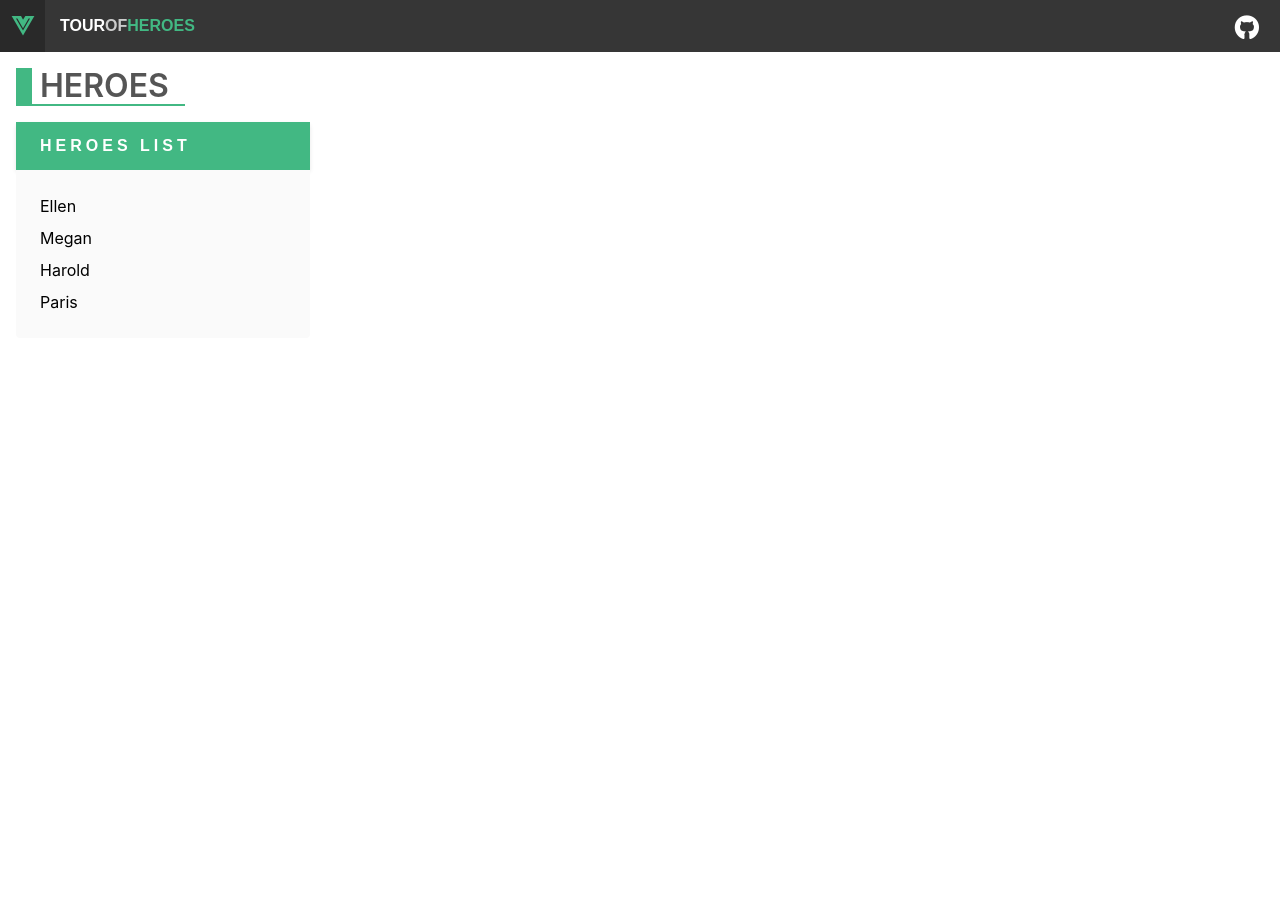
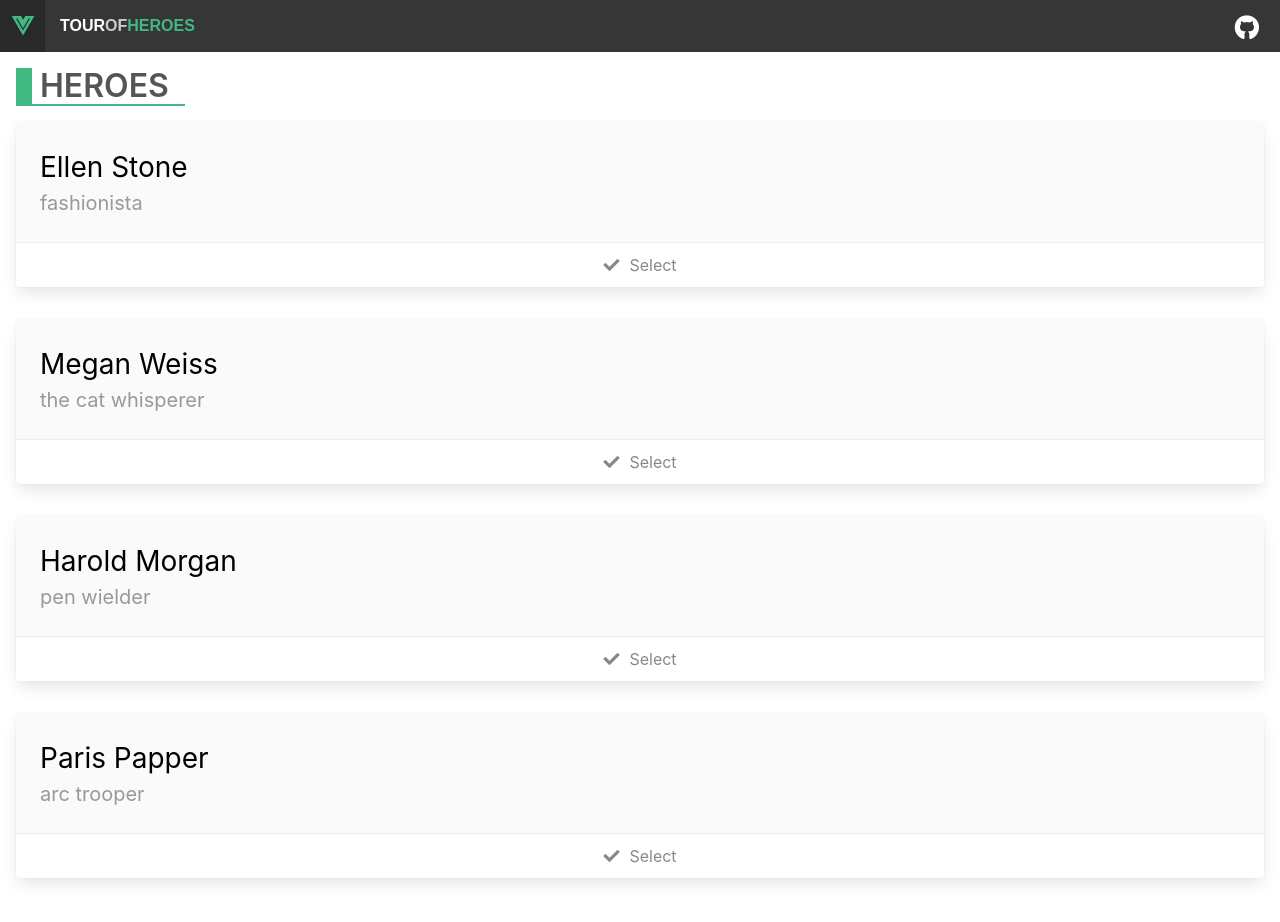
Before and after one commit to carloscorti/vue-heroes, a Vue app: page / in a window 1280 px wide. Shown: the top 922 px of the page. Before the commit the page ends 800 px from the top, so only its background shows below. Built offline with nearby package versions, Linux system fonts and the light colour scheme.

Commit message:
changung heroes list style

```diff
--- a/src/components/heroesList.vue
+++ b/src/components/heroesList.vue
@@ -3,25 +3,29 @@
     <div class="section content-title-group">
       <h2 class="title">Heroes</h2>
     </div>
-    <div class="columns">
-      <div class="column is-3">
-        <header class="card-header">
-          <p class="card-header-title">heroes list</p>
-        </header>
-        <ul class="card-content is-hoverable" v-if="heroes.length > 0">
-          <li v-for="hero in heroes" :key="hero.id">
-            <a
-              href="#"
-              class="list-item"
-              :class="{ 'is-active': selectedHero === hero }"
+    <ul v-if="!selectedHero">
+      <li v-for="hero in heroes" :key="hero.id">
+        <div class="card">
+          <div class="card-content">
+            <div class="content">
+              <div :key="hero.name" class="name">
+                {{ hero.firstName }} {{ hero.lastName }}
+              </div>
+              <div class="description">{{ hero.description }}</div>
+            </div>
+          </div>
+          <footer class="card-footer">
+            <button
+              class="link card-footer-item"
               @click="setSelectedHero(hero)"
             >
-              <span>{{ hero.firstName }}</span>
-            </a>
-          </li>
-        </ul>
-      </div>
-    </div>
+              <i class="fas fa-check"></i>
+              <span>Select</span>
+            </button>
+          </footer>
+        </div>
+      </li>
+    </ul>
     <div class="columns" v-if="selectedHero">
       <div class="column is-3">
         <header class="card-header">
```
